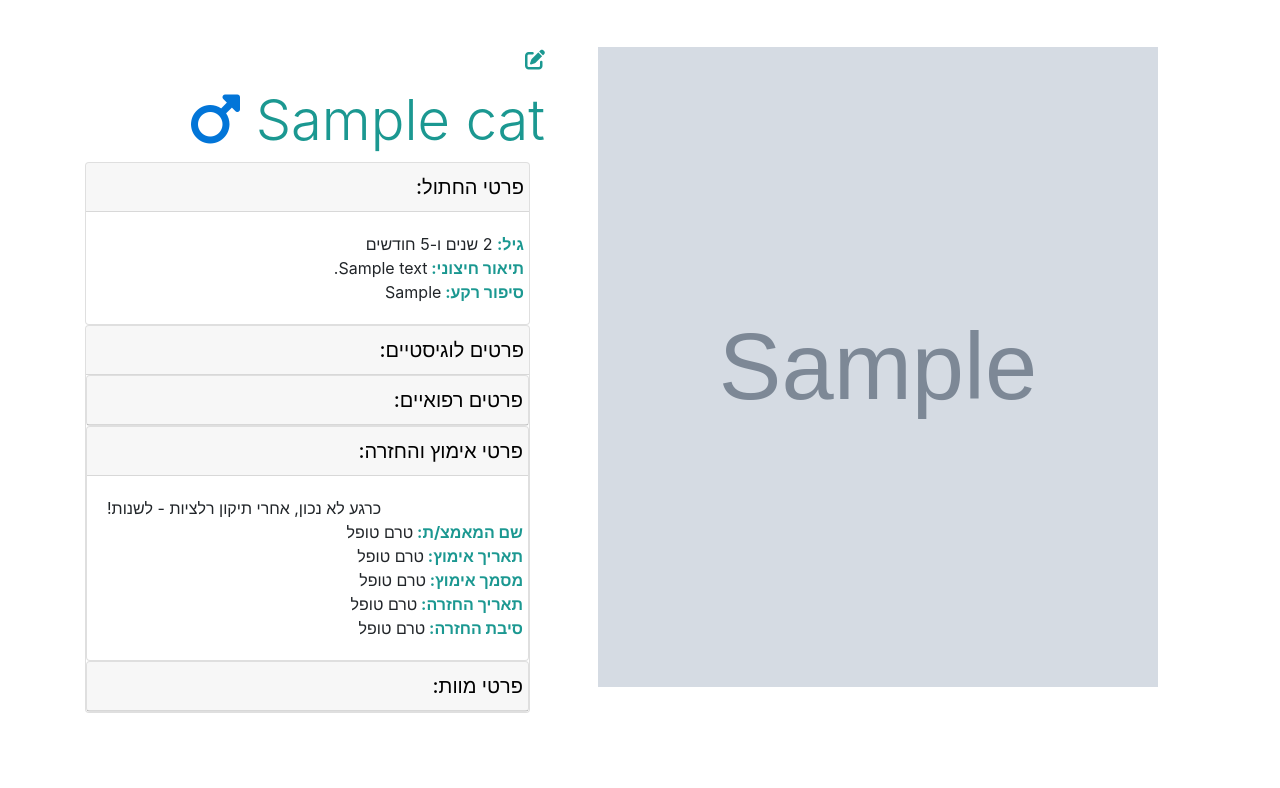
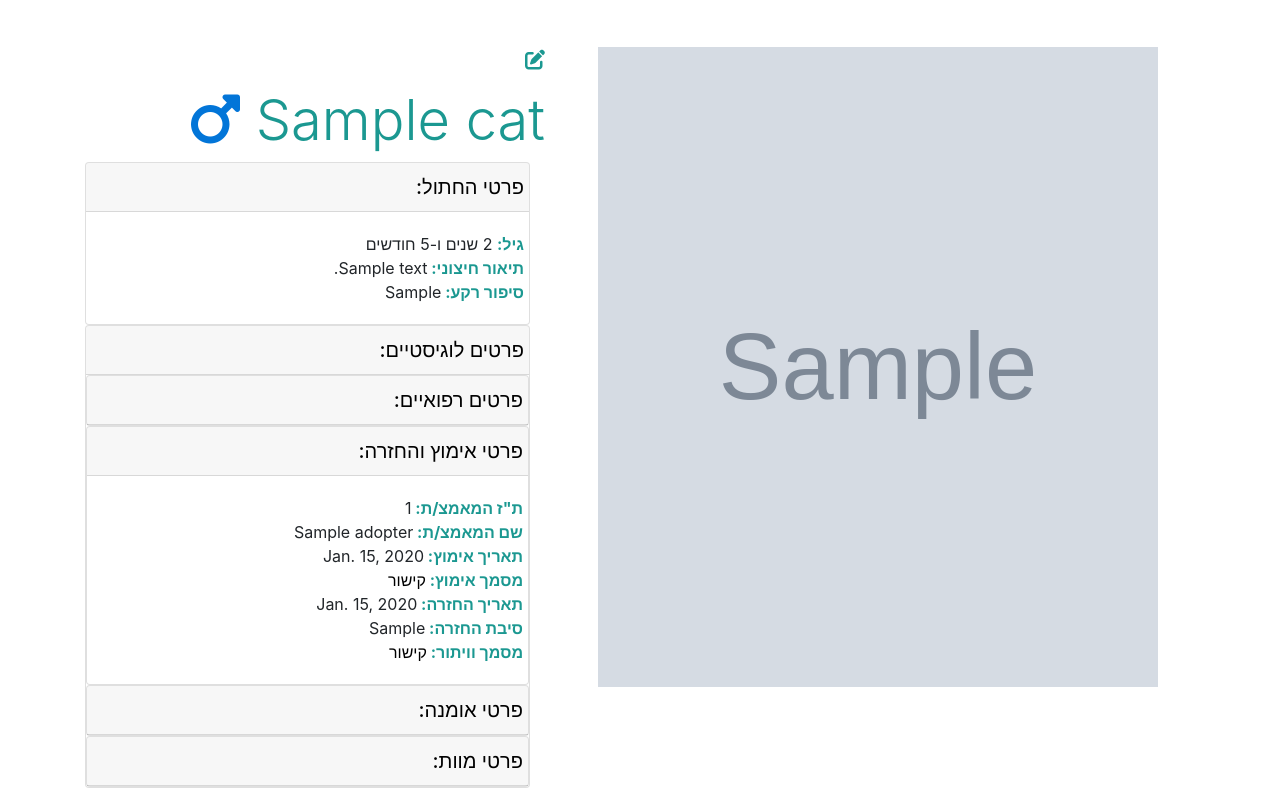
Before and after one commit to SashaBilchuk/animal-shelter-project, a Django app: page /cat/1/ in a window 1280 px wide, after a click on "פרטי אימוץ והחזרה:". Shown: the part 81-869 px from the top of the page. Before the commit the page ends 794 px from the top, so only its background shows below. Run offline with Django 3.2, Linux system fonts and the light colour scheme; tables that the repository leaves empty hold one stand-in row (values such as "Sample post"); grey boxes marked "Sample" are stand-in pictures; some libraries are stand-ins or nearby versions.

Commit message:
שינויים של 19-20.05: 1. סידור שדות בפרופילים של חיות (כלוצר בהצגה detail) 2. אם אומץ אז מיקום משתנה (אותו דבר באומנה)

```diff
--- a/shelter/forms.py
+++ b/shelter/forms.py
@@ -10,6 +10,7 @@ class DogDeathForm(forms.ModelForm):
         # fromDate = Dog.acceptance_date
         # toDate = Dog.acceptance_date
         widgets = {'death_date': forms.DateInput(attrs={'class': 'form-control', 'type': 'date'})}
+
 
 class DogAdoptionsForm(forms.ModelForm):
     class Meta:
--- a/shelter/templates/detail_cat.html
+++ b/shelter/templates/detail_cat.html
@@ -82,7 +82,7 @@
               <section class="row"><div><span> עיקור/סירוס: </span>{% if cat.sterilization is None %} טרם טופל
               {% else %}<a href='{{dog.sterilization_approval.url}}'> {{ cat.sterilization }} </a></div>
               {% endif %}</section>
-              <div class="row"><div> <span> הערות רפואיות: </span> {{ dog.medical_comments }} </div></div>
+              <div class="row"><div> <span> הערות רפואיות: </span> {{ cat.medical_comments }} </div></div>
 
             </div>
         </div>
@@ -98,12 +98,15 @@
         </div>
         <div id="collapseFour" class="collapse" role="tabpanel" aria-labelledby="headingFour">
             <div class="card-body">
-                כרגע לא נכון, אחרי תיקון רלציות - לשנות!
-            <section class="row"><div> <span> שם המאמצ/ת: </span> {% if cat.adopter %} {{ dog.adopter.adopter_ID }} {% else %} טרם טופל {% endif %}</div></section>
-            <section class="row"><div> <span> תאריך אימוץ: </span> {% if cat.adopter %} {{ dog.adopter.adoption_date }} {% else %} טרם טופל {% endif %}</div></section>
-            <section class="row"><div> <span> מסמך אימוץ: </span> {% if cat.adopter %} {{ dog.adopter.adoption_date }} {% else %} טרם טופל {% endif %}</div></section>
-            <section class="row"><div> <span> תאריך החזרה: </span> {% if cat.adopter %} {{ dog.adopter.adoption_date }} {% else %} טרם טופל {% endif %}</div></section>
-            <section class="row"><div> <span> סיבת החזרה: </span> {% if cat.adopter %} {{ dog.adopter.adoption_date }} {% else %} טרם טופל {% endif %}</div></section>
+            <section class="row"><div> <span> ת"ז המאמצ/ת: </span> {% if cat_adoption.adopter.adopter_ID %} {{ cat_adoption.adopter.adopter_ID }} {% else %} - {% endif %}</div></section>
+            <section class="row"><div> <span> שם המאמצ/ת: </span> {% if cat_adoption.adopter %} {{ cat_adoption.adopter }} {% else %} - {% endif %}</div></section>
+            <section class="row"><div> <span> תאריך אימוץ: </span> {% if cat_adoption.adoption_date %} {{ cat_adoption.adoption_date }} {% else %} - {% endif %}</div></section>
+            <section class="row"><div> <span> מסמך אימוץ: </span> {% if cat_adoption.adoption_form_link %} <a href='{{cat_adoption.adoption_form_link.url}}'> קישור </a>
+            {% else %} - {% endif %}</div></section>
+            <section class="row"><div> <span> תאריך החזרה: </span> {% if cat_adoption.return_date %} {{ cat_adoption.return_date }} {% else %} - {% endif %}</div></section>
+            <section class="row"><div> <span> סיבת החזרה: </span> {% if cat_adoption.return_reason %} {{ cat_adoption.return_reason }} {% else %} - {% endif %}</div></section>
+            <section class="row"><div> <span> מסמך וויתור: </span> {% if cat_adoption.waiver_document %} <a href='{{cat_adoption.waiver_document.url}}'> קישור </a>
+            {% else %} - {% endif %}</div></section>
             </div>
         </div>
     </div>
@@ -112,11 +115,31 @@
            <div class="row">
             <h5 class="mb-0">
                 <a class="collapsed" data-toggle="collapse" data-parent="#accordion" href="#collapseFive" aria-expanded="false" aria-controls="collapseFive">
+                פרטי אומנה:</a>
+            </h5>
+            </div>
+        </div>
+        <div id="collapseFive" class="collapse" role="tabpanel" aria-labelledby="headingFive">
+            <div class="card-body">
+            <section class="row"><div> <span> ת"ז האומנה: </span> {% if cat_fostering.foster.foster_ID %} {{ cat_fostering.foster.foster_ID}} {% else %} - {% endif %}</div></section>
+            <section class="row"><div> <span> שם האומנה: </span> {% if cat_fostering.foster %} {{ cat_fostering.foster }} {% else %} - {% endif %}</div></section>
+            <section class="row"><div> <span> תאריך התחלת האומנה: </span> {% if cat_fostering.fostering_date_start %} {{cat_fostering.fostering_date_start }} {% else %} - {% endif %}</div></section>
+            <section class="row"><div> <span> תאריך סיום האומנה: </span> {% if cat_fostering.fostering_date_end %} {{ cat_fostering.fostering_date_end}} {% else %} - {% endif %}</div></section>
+            <section class="row"><div> <span> הערות האומנה: </span> {% if cat_fostering.fostering_comments%} {{ cat_fostering.fostering_comments }} {% else %} - {% endif %}</div></section>
+            <section class="row"><div> <span> גורם מטפל בעמותה: </span> {% if cat_fostering.fostering_volunteer %} {{ cat_fostering.fostering_volunteer }} {% else %} - {% endif %}</div></section>
+            </div>
+        </div>
+    </div>
+    <div class="card">
+        <div class="card-header" role="tab" id="headingSix">
+           <div class="row">
+            <h5 class="mb-0">
+                <a class="collapsed" data-toggle="collapse" data-parent="#accordion" href="#collapseSix" aria-expanded="false" aria-controls="collapseSix">
                 פרטי מוות:</a>
             </h5>
             </div>
         </div>
-        <div id="collapseFive" class="collapse" role="tabpanel" aria-labelledby="headingFive">
+        <div id="collapseSix" class="collapse" role="tabpanel" aria-labelledby="headingSix">
             <div class="card-body">
             <section class="row"><div> <span> האם נפתר/ה: </span> {% if cat.died %} כן {% else %} - {% endif %}</div></section>
             <section class="row"><div> <span> תאריך הפתירה: </span> {% if cat.death_date %} {{ dog.death_date }} {% else %} - {% endif %}</div></section>
--- a/shelter/templates/reports_adoptions.html
+++ b/shelter/templates/reports_adoptions.html
@@ -28,7 +28,7 @@ th {
 }</style>
 
 
-<h1 class="display-4 text-center">דו"ח אימצים</h1><br>
+<h1 class="display-4 text-center">דו"ח אימוצים</h1><br>
 <body><center>
 
     <div class="jumbotron">
--- a/shelter/templates/reports_fosters.html
+++ b/shelter/templates/reports_fosters.html
@@ -28,7 +28,7 @@ th {
 }</style>
 
 
-<h1 class="display-4 text-center">דו"ח אומנה</h1><br>
+<h1 class="display-4 text-center">דו"ח אומנות</h1><br>
 <body><center>
     <div class="jumbotron">
     <table class="table">
--- a/shelter/views.py
+++ b/shelter/views.py
@@ -60,14 +60,20 @@ def home(request):
 
 def detail_cat(request, cat_id):
     cat = get_object_or_404(Cat, pk=cat_id)
-    cats = Cat.objects.all()
-    return render(request, 'detail_cat.html', {'cat': cat, 'cats': cats})
+    if CatAdoption.objects.filter(cat=cat.id):
+        return render(request, 'detail_cat.html', {'cat': cat, 'cat_adoption': CatAdoption.objects.get(cat=cat.id)})
+    if CatFostering.objects.filter(cat=cat.id):
+        return render(request, 'detail_cat.html', {'cat': cat, 'cat_fostering': CatFostering.objects.get(cat=cat.id)})
+    return render(request, 'detail_cat.html', {'cat': cat})
 
 
 def detail_dog(request, dog_id):
     dog = get_object_or_404(Dog, pk=dog_id)
-    dogs = Dog.objects.all()
-    return render(request, 'detail_dog.html', {'dog': dog, 'dogs': dogs})
+    if DogAdoption.objects.filter(dog=dog.id):
+        return render(request, 'detail_dog.html', {'dog': dog, 'dog_adoption': DogAdoption.objects.get(dog=dog.id)})
+    if DogFostering.objects.filter(dog=dog.id):
+        return render(request, 'detail_dog.html', {'dog': dog, 'dog_fostering': DogFostering.objects.get(dog=dog.id)})
+    return render(request, 'detail_dog.html', {'dog': dog})
 
 
 def search(request):
@@ -104,11 +110,14 @@ def add_cat(request):
 def add_dog(request):
     return redirect('admin/shelter/dog/add/')
 
+
 def add_adopter(request):
     return redirect('admin/shelter/adopter/add/')
 
+
 def add_foster(request):
     return redirect('admin/shelter/foster/add/')
+
 
 def logout(request):
     return redirect('admin/logout/')
@@ -121,6 +130,12 @@ def add_dog_adoption(request):
         form = DogAdoptionsForm(request.POST, request.FILES)
         if form.is_valid():
             form.save()
+            dog = form.cleaned_data.get('dog')
+            dog.location = 'Adoption'
+            dog.save()
+            adopter = form.cleaned_data.get('adopter')
+            adopter.activity_status = 'אימצ/ה'
+            adopter.save()
             return redirect('home')
     else:
         form = DogAdoptionsForm
@@ -135,6 +150,12 @@ def add_dog_fostering(request):
         form = DogFosteringForm(request.POST, request.FILES)
         if form.is_valid():
             form.save()
+            dog = form.cleaned_data.get('dog')
+            dog.location = 'Foster'
+            dog.save()
+            foster = form.cleaned_data.get('foster')
+            foster.activity_status = 'פעיל עם חיה'
+            foster.save()
             return redirect('home')
     else:
         form = DogFosteringForm
@@ -149,6 +170,12 @@ def add_cat_adoption(request):
         form = CatAdoptionsForm(request.POST, request.FILES)
         if form.is_valid():
             form.save()
+            cat = form.cleaned_data.get('cat')
+            cat.location = 'Adoption'
+            cat.save()
+            adopter = form.cleaned_data.get('adopter')
+            adopter.activity_status = 'אימצ/ה'
+            adopter.save()
             return redirect('home')
     else:
         form = CatAdoptionsForm
@@ -163,6 +190,12 @@ def add_cat_fostering(request):
         form = CatFosteringForm(request.POST, request.FILES)
         if form.is_valid():
             form.save()
+            cat = form.cleaned_data.get('cat')
+            cat.location = 'Foster'
+            cat.save()
+            foster = form.cleaned_data.get('foster')
+            foster.activity_status = 'פעיל עם חיה'
+            foster.save()
             return redirect('home')
     else:
         form = CatFosteringForm
@@ -177,22 +210,6 @@ def add_cat_fostering(request):
 #     return render(request, 'reports.html', context)
 
 
-def add_cat_adoption(request):
-    cats = Cat.objects.all()
-    adopters = Adopter.objects.all()
-    if request.method == 'POST':
-        form = CatAdoptionsForm(request.POST)
-        if form.is_valid():
-            form.save()
-            return redirect('home')
-    else:
-        form_class = CatAdoptionsForm
-
-    return render(request, 'add_cat_adoption.html', {'cats': cats, 'adopters': adopters, 'form': form_class})
-
-
-
-
 def report_adopter_URL(request):
     queryset = Adopter.objects.all()
     context = {
@@ -200,6 +217,7 @@ def report_adopter_URL(request):
     }
 
     return render(request, "reports_adopters.html", context)
+
 
 def report_foster_URL(request):
     queryset = Foster.objects.all()
@@ -210,7 +228,6 @@ def report_foster_URL(request):
     return render(request, "reports_fosters.html", context)
 
 
-
 def report_adoptions_URL(request):
     querysetdogs = DogAdoption.objects.all()
     querysetcats = CatAdoption.objects.all()
@@ -219,7 +236,8 @@ def report_adoptions_URL(request):
         "querysetcats": querysetcats
     }
 
-    return render(request, "reports_fostering.html", context)
+    return render(request, "reports_adoptions.html", context)
+
 
 def report_fostering_URL(request):
     querysetdogs = DogFostering.objects.all()
@@ -230,7 +248,6 @@ def report_fostering_URL(request):
     }
 
     return render(request, "reports_fostering.html", context)
-
 
 
 def download_report(request):
@@ -260,7 +277,7 @@ def reportURL(request):
         "form": form,
     }
     if request.method == 'POST':
-        queryset = Dog.objects.filter(death_date__range=[form['death_date'].value(), form['death_date'].value()])
+        queryset = Dog.objects.filter(death_date__contains=(form['death_date'].value(), form['death_date'].value()))
 
         context = {
             "header": header,
@@ -270,8 +287,7 @@ def reportURL(request):
 
     return render(request, "reports.html", context)
 
-
-############################################# Responses ############################################################
+############################################ Responses ############################################################
 def get_sheet():
     scope = ['https://spreadsheets.google.com/feeds', 'https://www.googleapis.com/auth/drive']
     creds = ServiceAccountCredentials.from_json_keyfile_name('./pbpython-345313-70ce25d6b97c.json', scope)
```
Also changed, not shown: shelter/models.py (+21 -35 lines), shelter/templates/detail_dog.html (+37 -13 lines).
